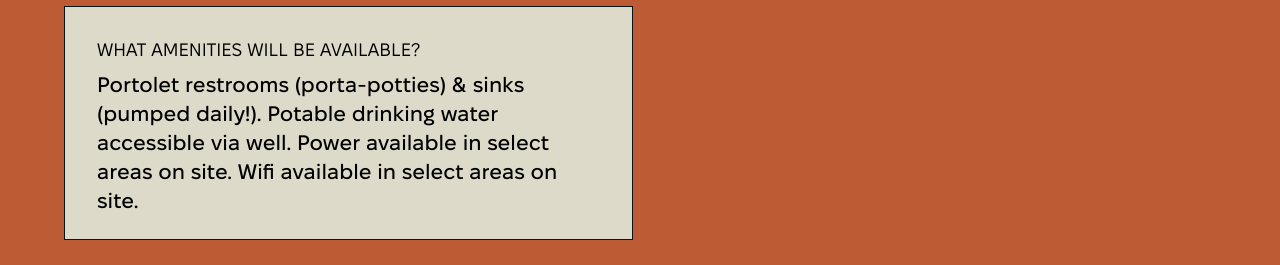
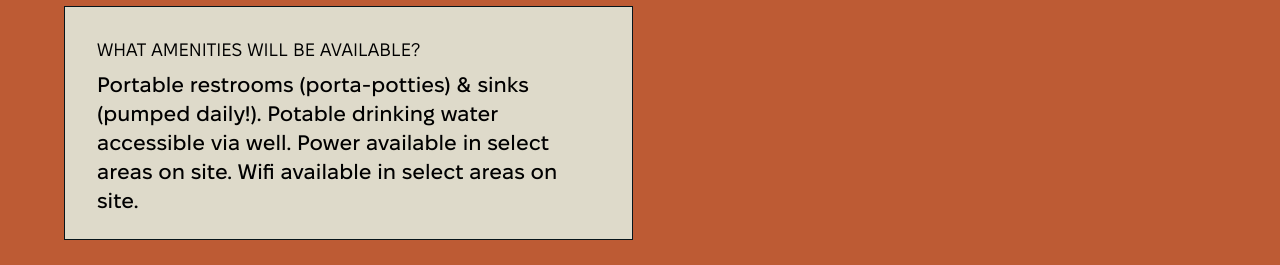
Before and after one commit to hackclub/www-outernet, a Next.js app: page / in a window 1280 px wide. Shown: the part 6885-7150 px from the top of the page. Built offline with nearby package versions, Linux system fonts and the light colour scheme.

Commit message:
Correct typo (Portolet restrooms -> Portable restrooms)

```diff
--- a/components/FAQ.js
+++ b/components/FAQ.js
@@ -57,7 +57,7 @@ export default function FAQ() {
               <div className={styles.qa}>
                 <h2>What amenities will be available?</h2>
                 <p>
-                  Portolet restrooms (porta-potties) & sinks (pumped daily!).
+                  Portable restrooms (porta-potties) & sinks (pumped daily!).
                   Potable drinking water accessible via well. Power available in
                   select areas on site. Wifi available in select areas on site.
                 </p>
```
